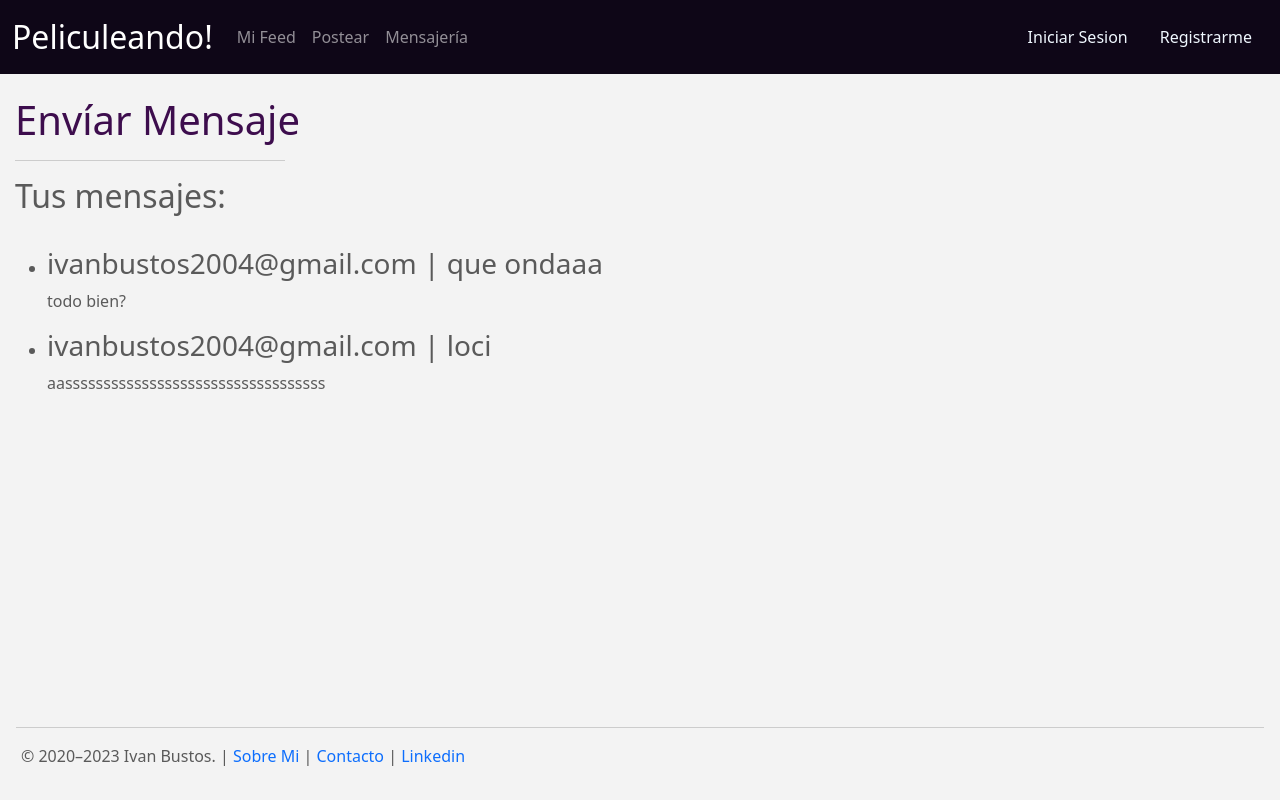
After one commit to Ivann6010/Entrega-Final, a Django app: page /mensaje/list in a window 1280 px wide. The commit adds this page. Run offline with Django 4.2, Linux system fonts and the light colour scheme; data comes from the database, SQL or seed files in the repository; both versions use the stored data as it was after the commit; some libraries are stand-ins or nearby versions.

Commit message:
Mensajería

```diff
--- a/Peliculeando/models.py
+++ b/Peliculeando/models.py
@@ -10,7 +10,7 @@ class Post(models.Model):
     año_estreno = models.IntegerField(validators=[
         MinValueValidator(1895),
         MaxValueValidator(timezone.now().year)])
-    reseña_pelicula = models.CharField(max_length=800)
+    reseña_pelicula = models.TextField(max_length=800)
     valoracion_final = models.CharField(max_length=50)
     autorizado = models.ForeignKey(to=User, on_delete=models.CASCADE, related_name="autorizado")
     imagen = models.ImageField(upload_to="img")
@@ -27,3 +27,9 @@ class Profile(models.Model):
 
     def __str__(self):
         return f"{self.id} - {self.user}"
+
+class Mensaje(models.Model):
+    titulo = models.CharField(max_length=40)
+    mensaje = models.TextField(max_length=1000)
+    email = models.EmailField()
+    receptor = models.ForeignKey(to=User, on_delete=models.CASCADE, related_name="receptor")
--- a/Peliculeando/templates/Peliculeando/base.html
+++ b/Peliculeando/templates/Peliculeando/base.html
@@ -68,6 +68,9 @@
             <li class="nav-item">
             <a class="nav-link" href="{% url 'post-create' %}">Postear  </a>
             </li>
+            <li class="nav-item">
+            <a class="nav-link" href="{% url 'mensaje-list' %}">Mensajería  </a>
+            </li>
            <!-- <li class="nav-item">
             <a class="nav-link active" href="https://getbootstrap.com/docs/5.0/examples/carousel/#" tabindex="-1" aria-disabled="true">--  </a>
             </li> -->
--- /dev/null
+++ b/Peliculeando/templates/Peliculeando/mensaje_list.html
@@ -0,0 +1,27 @@
+{% extends "Peliculeando/base.html" %}
+
+{% block title %} Mensajería | Peliculeando! {% endblock %}
+
+{% block main %}
+<br><br>
+<div style="margin-left: 15px;">
+
+    <h1><a href="{% url 'mensaje-create' %}" style="color: rgb(61, 13, 77); text-decoration: none;">Envíar Mensaje</a></h1>
+    <hr width="270px">
+
+    {% if not mensajes %}
+    <h2>Por ahora no tienes mensajes:</h2> <br>
+    {% else %}
+    <h2>Tus mensajes:</h2> <br>
+    {% endif %}
+
+    <ul>
+    {% for mensaje in mensajes %}
+    <li><h3>{{mensaje.email}} | {{mensaje.titulo}} </h3>
+    <p>{{mensaje.mensaje}}</p></li>
+    {% endfor %} <br>
+    </ul>
+
+</div>
+<br>
+{% endblock %}
--- a/Peliculeando/views.py
+++ b/Peliculeando/views.py
@@ -123,3 +123,12 @@ class ProfileCreate(LoginRequiredMixin, CreateView):
 
 class ProfileDetail(DetailView):
     model = Profile
+
+class MensajeCreate(CreateView):
+    model = Mensaje
+    fields = "__all__"
+    success_url = reverse_lazy('index')
+
+class MensajeList(ListView):
+    model = Mensaje
+    context_object_name = "mensajes"
--- a/proyecto_final/urls.py
+++ b/proyecto_final/urls.py
@@ -41,6 +41,9 @@ urlpatterns = [
     path('profile/update/<pk>', ProfileUpdate.as_view(), name="profile-update"),
     path('profile/detail/<pk>', ProfileDetail.as_view(), name="profile-detail"),
     path('profile/delete/<pk>', ProfileDelete.as_view(), name="profile-delete"),
+    # mensajes
+    path('mensaje/create', MensajeCreate.as_view(), name="mensaje-create"),
+    path('mensaje/list', MensajeList.as_view(), name="mensaje-list"),
 ]
 
 urlpatterns += static(settings.MEDIA_URL, document_root=settings.MEDIA_ROOT)
```
Also changed, not shown: Peliculeando/templates/Peliculeando/mensaje_form.html (added, +14 -0 lines), Peliculeando/migrations/0011_mensaje.py (added), Peliculeando/migrations/0012_alter_post_reseña_pelicula.py (added), Peliculeando/migrations/0013_mensaje_titulo.py (added), db.sqlite3, media/img/En_busca_de_la_felicidad-784018303-large.jpg (added).
